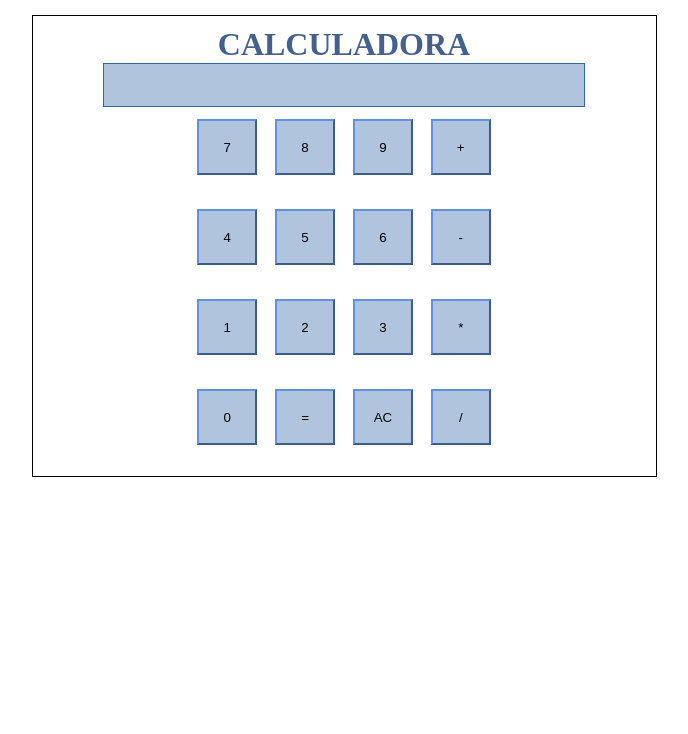
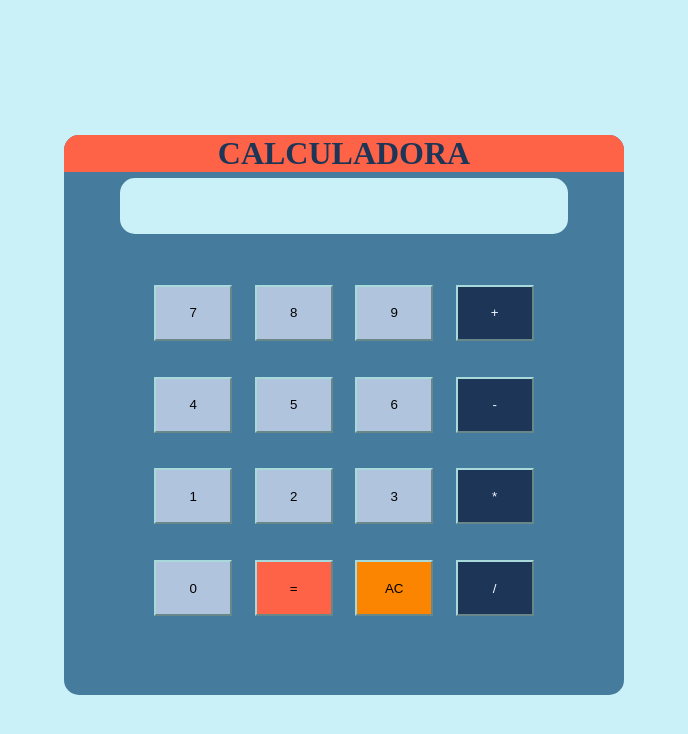
Before and after one commit to jeissonstewen/Calculadora, a plain HTML site: page index.html in a window 1280 px wide. Shown: the whole page, without its empty margins (296-984 px from the left). Drawn offline with Linux system fonts and the light colour scheme.

Commit message:
añadido colores al estilo css

```diff
--- a/styles.css
+++ b/styles.css
@@ -3,36 +3,44 @@
     padding: 0;
     box-sizing: border-box;
 }
-html,body{
+html{
+    height: 100%;
+}
+body{
     height: 100vh;
+    background-color: #caf0f8;
 }
 body{
     padding: 15px;
 
 }
+.container{
+    height: 70vh;
+    width: 70vh;
+    border-radius: 15px;
+    margin: 15vh auto;
+    background-color: #457b9d;
+}
 header h1{
     text-align: center;
-    color: #44608e;
-}
-.container{
-    height: 60%;
-    width: 50%;
-    border: solid 1px;
-    margin: auto;
-    padding: 10px;
+    color: #1d3557;
+    background-color: tomato;
+    border-top-right-radius: 15px;
+    border-top-left-radius: 15px;
 }
 .resultado{
     height: 10%;
     width: 80%;
-    border: solid 1px gray;
-    margin: auto;
+    border: none;
+    margin: 1% auto;
     display: flex;
     align-items: center;
     justify-content: end;
-    padding: 0 20px;
-    border-color: #3066BE;
-    background-color: lightsteelblue;
+    padding: 0 4%;
+    border-color: #a8dadc;
+    background-color: #caf0f8;
     font-size: x-large;
+    border-radius: 15px;
 }
 .valor{
     height: 90%;
@@ -51,14 +59,14 @@ header h1{
 }
 .elementos{
     height: 70%;
-    width: 50%;
-    margin: auto;
+    width: 70%;
+    margin: 7% auto;
 }
 .section1, .section2, .section3, .section4{
     display: flex;
     gap: 10px;
     height: 10vh;
-    margin-bottom: 10px;
+    margin-bottom: 3%;
 }
 .boton{
     height: 70%;
@@ -67,6 +75,16 @@ header h1{
     display: flex;
     justify-content: center;
     align-items: center;
-    border-color: #5f92e4;
+    border-color: #a8dadc;
     background-color: lightsteelblue;
 }
+#btn_10,#btn_11,#btn_12,#btn_13{
+    background-color: #1d3557;
+    color: aliceblue;
+}
+#btn_14{
+    background-color: #fb8500;
+}
+#btn_15{
+    background-color: tomato;
+}
```
